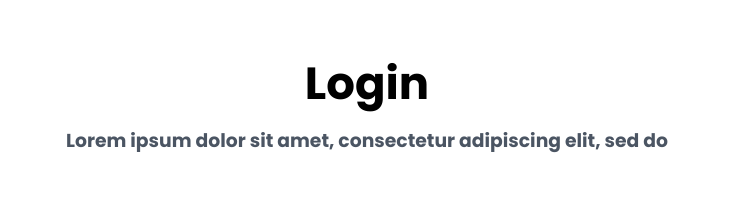
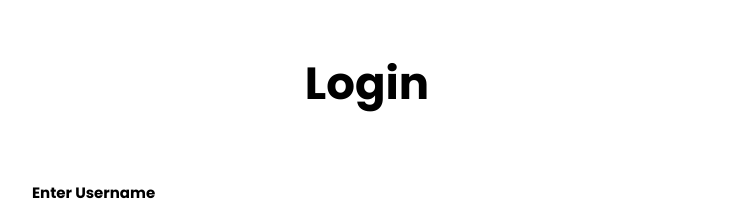
Before and after one commit to kennedy-dan/risunvendor, a Next.js app: page /login in a window 1280 px wide. Shown: the top 203 px of the page, without its empty margins (273-1006 px from the left). Built offline with nearby package versions, Linux system fonts and the light colour scheme.

Commit message:
take out dummy texts

```diff
--- a/pages/login.jsx
+++ b/pages/login.jsx
@@ -47,7 +47,6 @@ const Index = () => {
           Login
         </p>
         <p className="text-gray-600 text-center text-3xl font-bold pt-5">
-          Lorem ipsum dolor sit amet, consectetur adipiscing elit, sed do
 
         </p>
         <p className="text-blue-600 text-center text-3xl font-bold pt-5">
```
